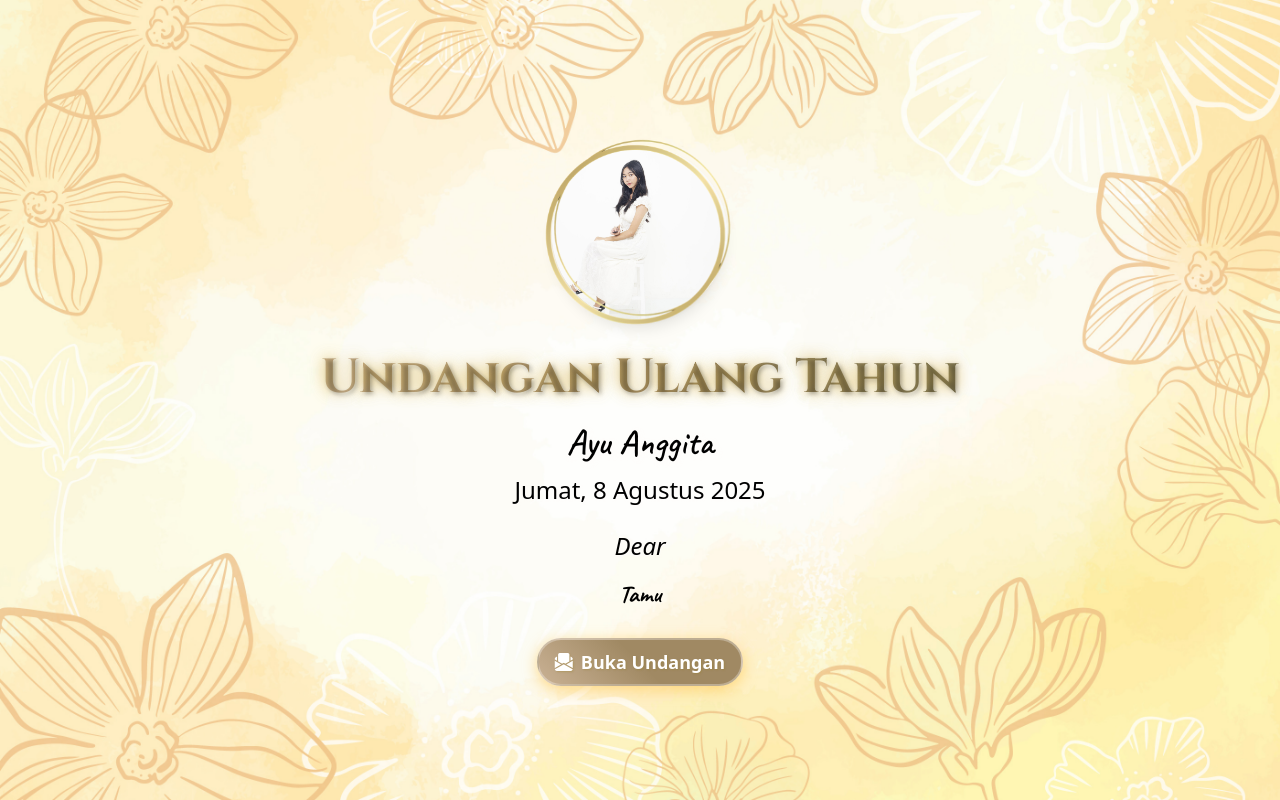
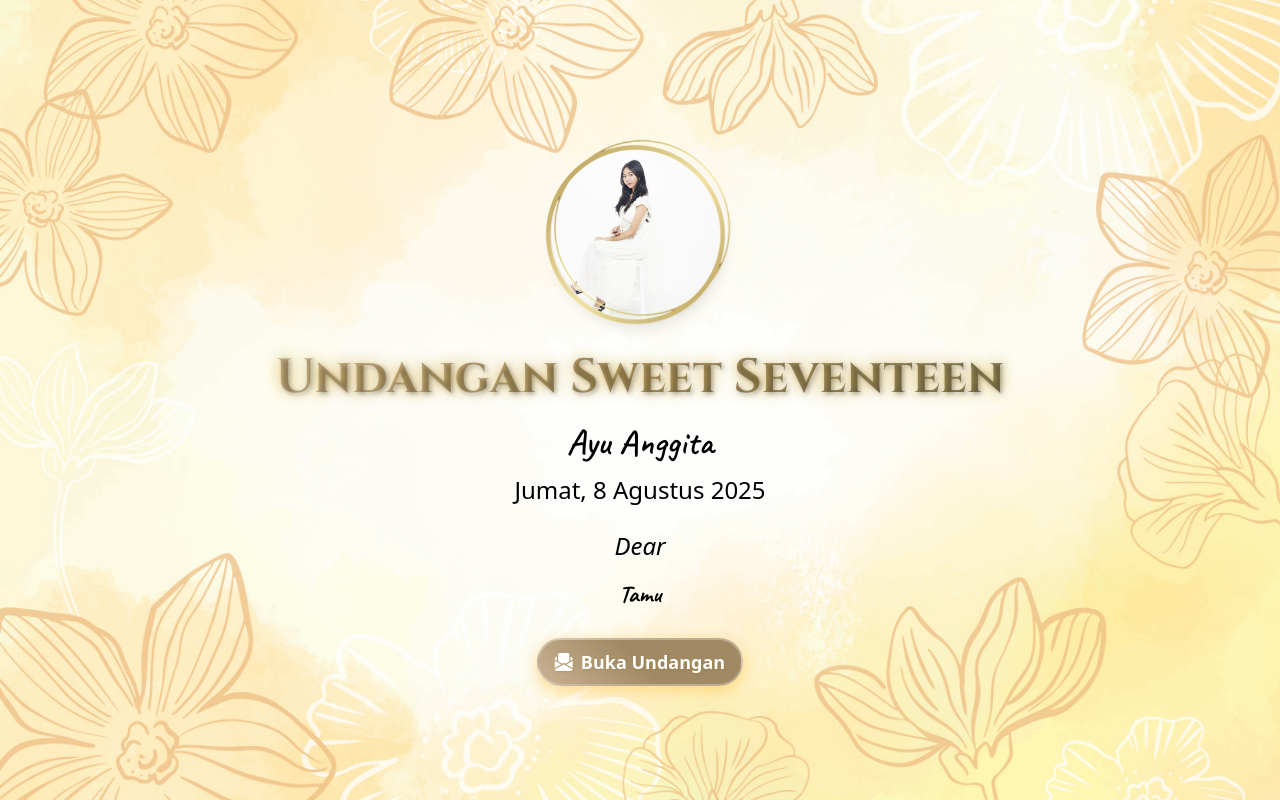
Before and after one commit to undangandigital05/Birthday-AyuAnggita, a plain HTML site: page index.html in a window 1280 px wide. Drawn offline with nearby package versions, Linux system fonts and the light colour scheme.

Commit message:
Update index.html

```diff
--- a/index.html
+++ b/index.html
@@ -180,7 +180,7 @@
           <img src="./img/bingkaii-ayu.png" alt="Ornamen" class="ornamen" />
         </div>
         <h1 class="hero-title cinzel-font text-3xl md:text-5xl font-bold mb-5">
-          Undangan Ulang Tahun
+          Undangan Sweet Seventeen
         </h1>
         <h2
           class="caveat-font text-3xl md:text-4xl font-semibold mb-3 text-black"
```
